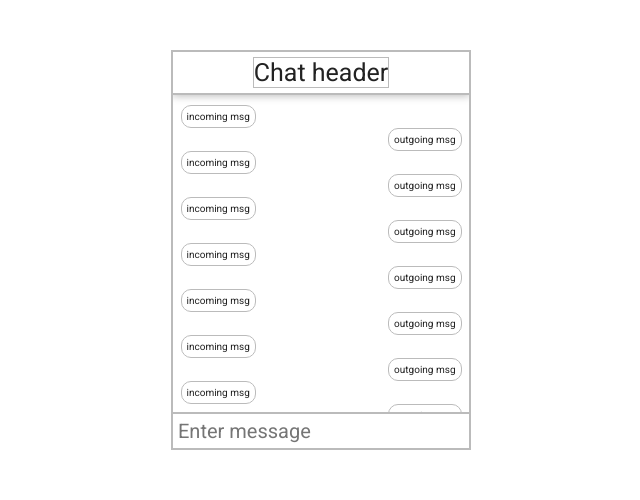
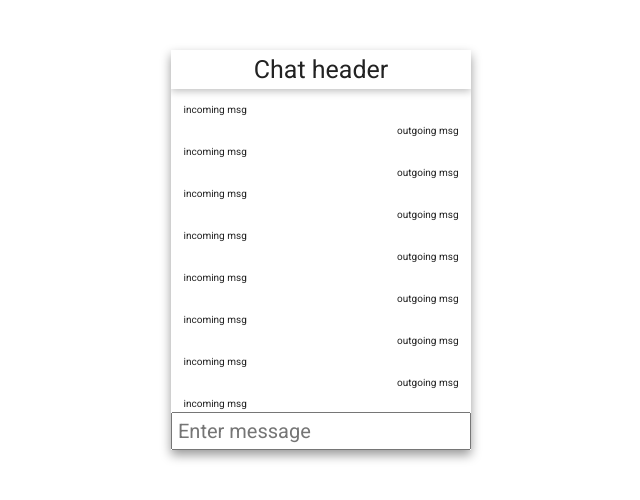
Before and after one commit to popadicbranislav/epistule, a Vue app: page / in a window 1280 px wide. Shown: the top 500 px of the page, without its empty margins (319-959 px from the left). Built offline with nearby package versions, Linux system fonts and the light colour scheme.

Commit message:
Changed the App styles - removed helper border used for initial layout - added shadow to the the app el

```diff
--- a/src/App.vue
+++ b/src/App.vue
@@ -28,9 +28,7 @@ html {
   height: 40rem;
   width: 30rem;
   margin: 5rem auto;
-}
 
-#app * {
-  border: 1px solid #bbb;
+  box-shadow: 0 0.5rem 1rem #0006;
 }
 </style>
```
